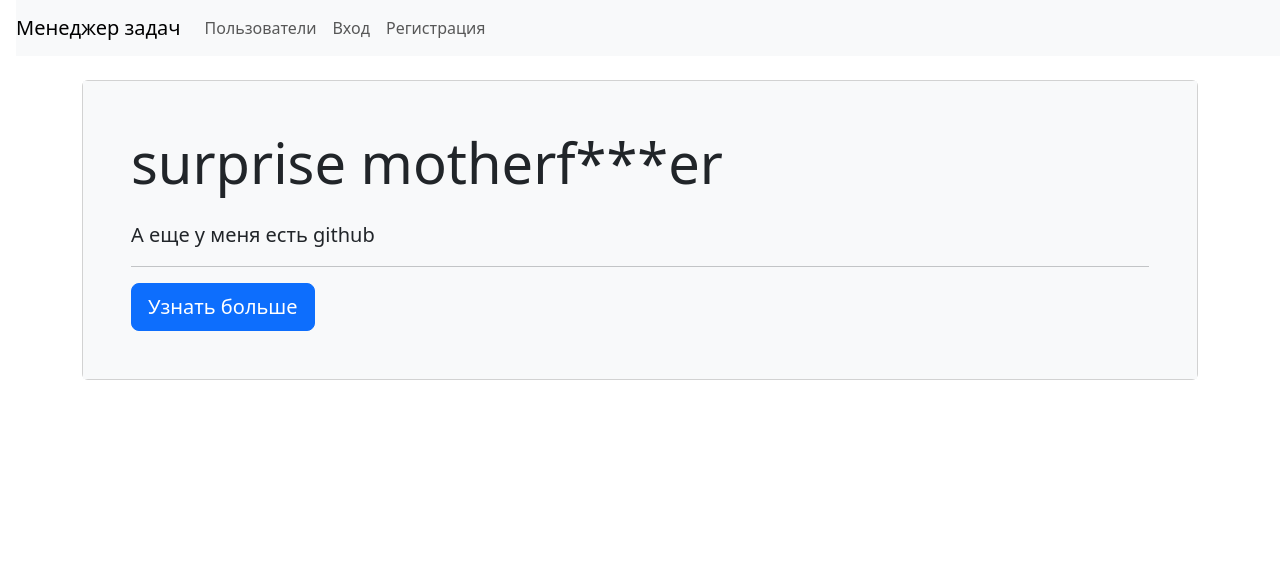
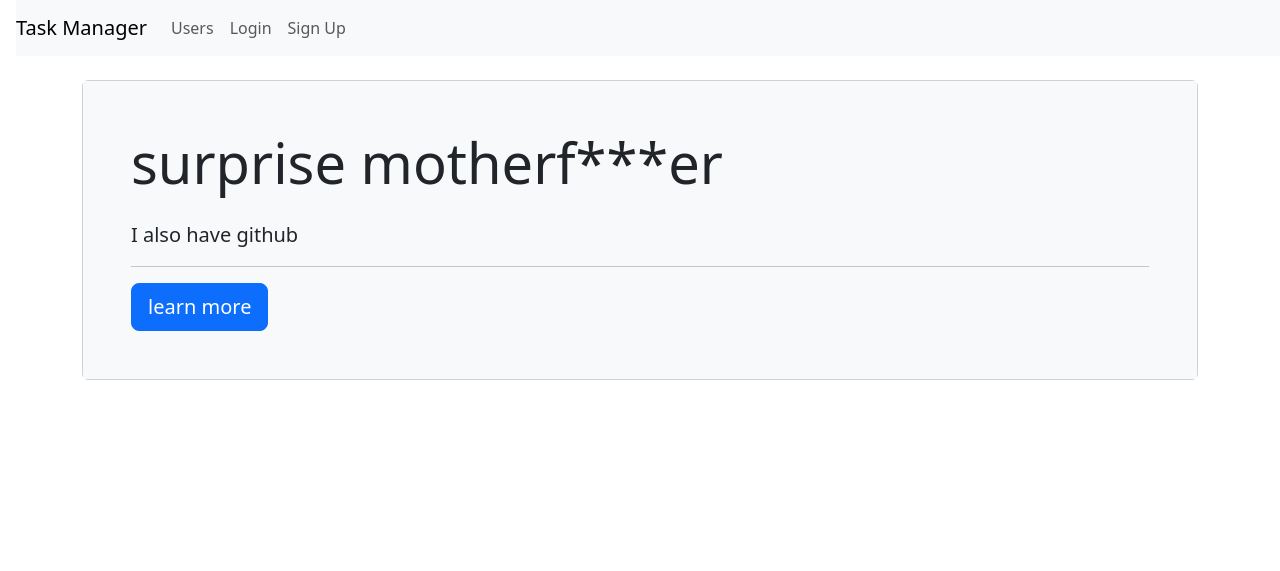
Before and after one commit to Ribeyra/python-project-52, a Django app: page / in a window 1280 px wide. Shown: the top 571 px of the page. Run offline with Django 5.2, Linux system fonts and the light colour scheme; some libraries are stand-ins or nearby versions.

Commit message:
add i18n

```diff
--- /dev/null
+++ b/task_manager/context_processors.py
@@ -0,0 +1,7 @@
+from django.utils import translation
+
+
+def current_language(request):
+    return {
+        'LANGUAGE_CODE': translation.get_language(),
+    }
--- a/task_manager/templates/create_user.html
+++ b/task_manager/templates/create_user.html
@@ -1,7 +1,8 @@
 {% extends "layout.html" %}
+{% load i18n %}
 
 {% block content %}
 <h1 class="my-4"></h1>
-<h1 class="my-4">Тут будет форма создания пользователя</h1>
+<h1 class="my-4">{% trans "There will be a user creation form here" %}</h1>
 
 {% endblock %}
--- a/task_manager/templates/index.html
+++ b/task_manager/templates/index.html
@@ -1,15 +1,16 @@
 {% extends "layout.html" %}
+{% load i18n %}
 
 {% block content %}
 <h1 class="my-4"></h1>
 <h1 class="my-4"></h1>
 <div class="card">
     <div class="card-body p-5 bg-light">
-        <div class="display-4">surprise motherf***er</div>
+        <div class="display-4">{% trans "surprise motherf***er" %}</div>
         <h1 class="my-4"></h1>
-        <p class="lead">А еще у меня есть github</p>
+        <p class="lead">{% trans "I also have github" %}</p>
         <hr>
-        <a class="btn btn-primary btn-lg" href="https://github.com/Ribeyra">Узнать больше</a>
+        <a class="btn btn-primary btn-lg" href="https://github.com/Ribeyra">{% trans "learn more" %}</a>
     </div>
 </div>
 {% endblock %}
--- a/task_manager/templates/layout.html
+++ b/task_manager/templates/layout.html
@@ -2,33 +2,33 @@
 {% load i18n %}
 
 <!DOCTYPE html>
-<html lang="ru-ru">
+<html lang="{{ LANGUAGE_CODE }}">
   <head>
     <meta name="viewport" content="width=device-width, initial-scale=1, shrink-to-fit=no">
-    <title>Менеджер задач Hexlet</title>
+    <title>{% trans "Task Manager" %}</title>
     {% bootstrap_css %}
     {% bootstrap_javascript %}
   </head>
   <body class="d-flex flex-column min-vh-100">
     <nav class="navbar navbar-expand-lg navbar-light bg-light ms-3">
-      <a class="navbar-brand" href="/">Менеджер задач</a>
+      <a class="navbar-brand" href="/">{% trans "Task Manager" %}</a>
       <button class="navbar-toggler" data-bs-toggle="collapse" data-bs-target="#navbarToggleExternalContent">
         <span class="navbar-toggler-icon"></span>
       </button>
       <div class="collapse navbar-collapse" id="navbarToggleExternalContent">
         <ul class="navbar-nav mr-auto">
           <li class="nav-item">
-            <a class="nav-link" href="/users/">Пользователи</a>
+            <a class="nav-link" href="/users/">{% trans "Users" %}</a>
           </li>
 
         </ul>
         <ul class="navbar-nav">
 
             <li class="nav-item">
-              <a class="nav-link" href="/login/">Вход</a>
+              <a class="nav-link" href="/login/">{% trans "Login" %}</a>
             </li>
             <li class="nav-item">
-              <a class="nav-link" href="/users/create/">Регистрация</a>
+              <a class="nav-link" href="/users/create/">{% trans "Sign Up" %}</a>
             </li>
 
         </ul>
--- a/task_manager/templates/login.html
+++ b/task_manager/templates/login.html
@@ -1,7 +1,8 @@
 {% extends "layout.html" %}
+{% load i18n %}
 
 {% block content %}
 <h1 class="my-4"></h1>
-<h1 class="my-4">Тут будет форма входа</h1>
+<h1 class="my-4">{% trans "There will be a login form here" %}</h1>
 
 {% endblock %}
--- a/task_manager/templates/users.html
+++ b/task_manager/templates/users.html
@@ -1,7 +1,8 @@
 {% extends "layout.html" %}
+{% load i18n %}
 
 {% block content %}
 <h1 class="my-4"></h1>
-<h1 class="my-4">Тут будет список пользователей</h1>
+<h1 class="my-4">{% trans "There will be a list of users here" %}</h1>
 
 {% endblock %}
```
Also changed, not shown: task_manager/settings.py (+14 -0 lines), locale/ru/LC_MESSAGES/django.po (added), 1 other file.
